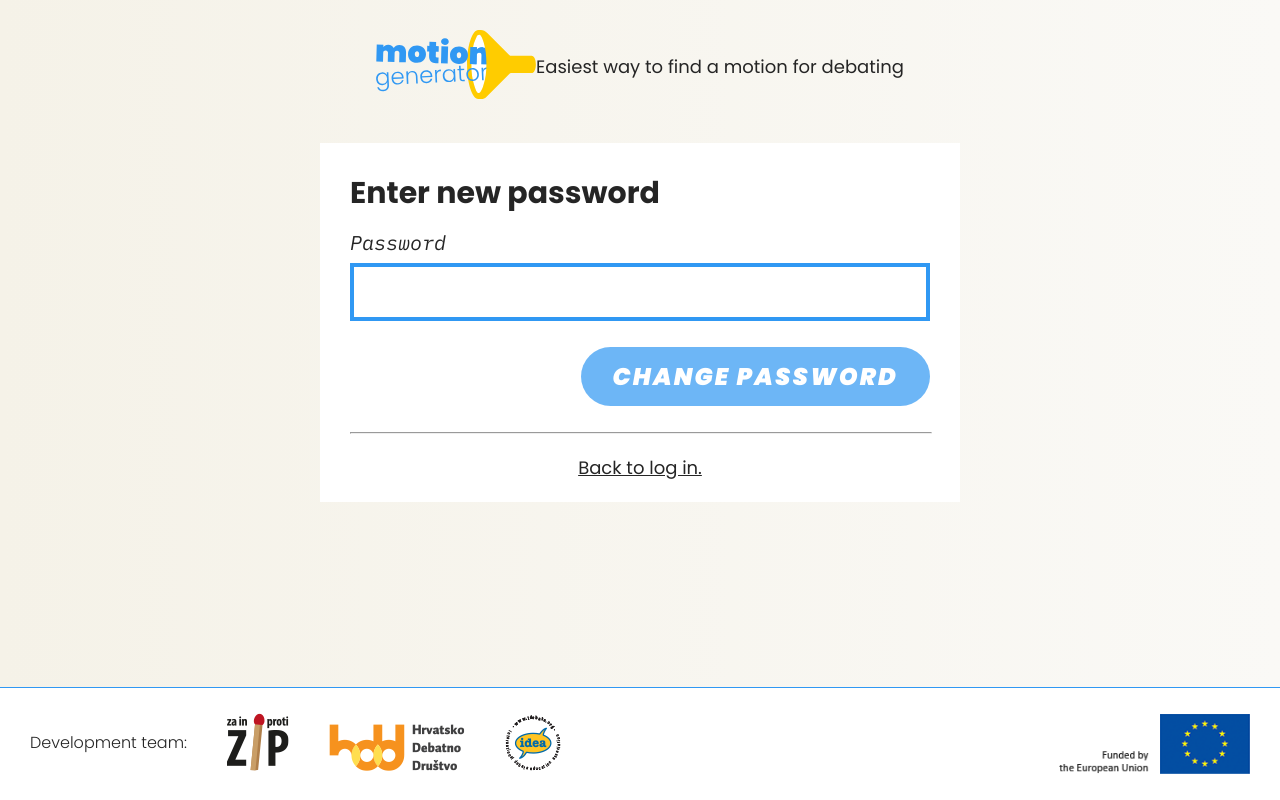
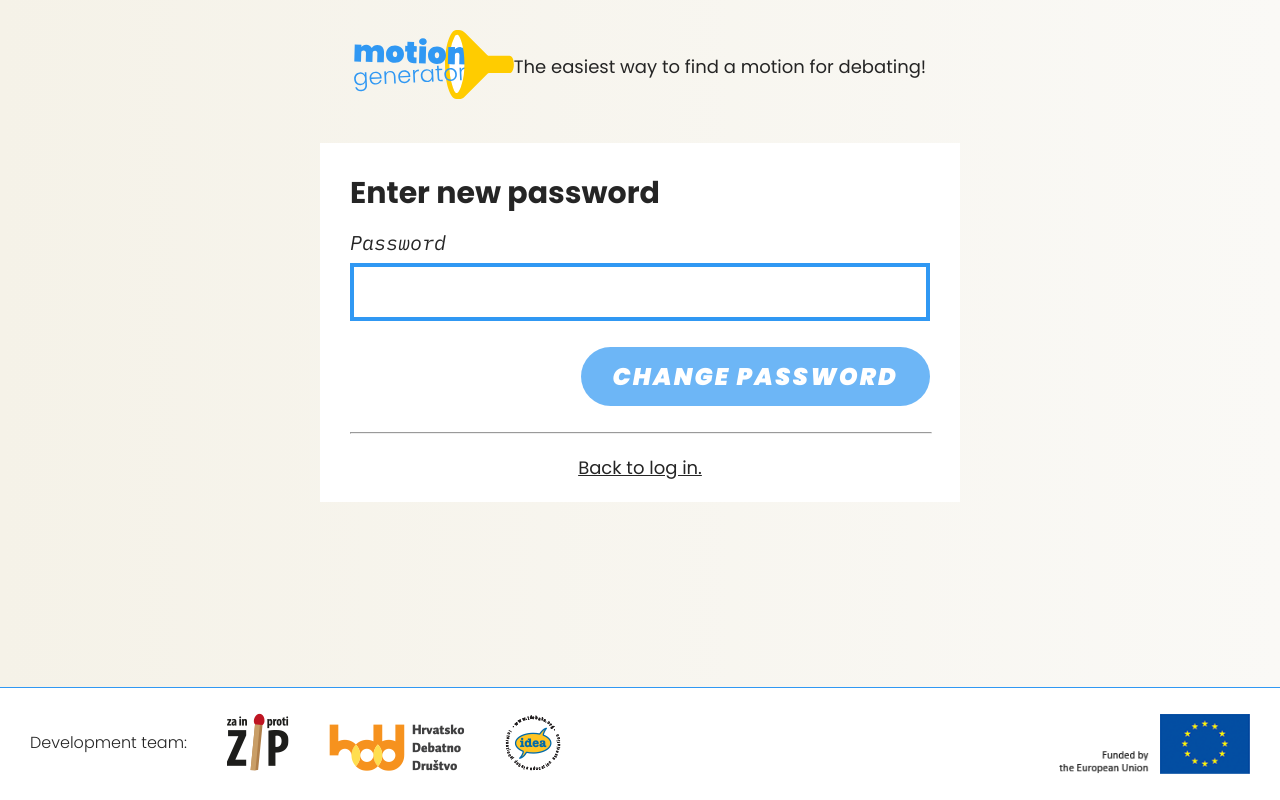
Before and after one commit to danesjenovdan/motionsearch, a Vue app in the folder frontend/: page /change/1/1 in a window 1280 px wide. Built offline with nearby package versions, Linux system fonts and the light colour scheme.

Commit message:
Add new text to motionSearch frontend

```diff
--- a/frontend/src/views/ChangePassword.vue
+++ b/frontend/src/views/ChangePassword.vue
@@ -3,7 +3,7 @@
     <div class="wrapper">
       <div class="debate-logo">
         <router-link to="/"><img src="../assets/motion-generator-logo.svg" alt="motion generator logo"></router-link>
-        <span>Easiest way to find a motion for debating</span>
+        <span>The easiest way to find a motion for debating!</span>
       </div>
       <div class="registration-form-container">
         <form @submit="change">
--- a/frontend/src/views/Home.vue
+++ b/frontend/src/views/Home.vue
@@ -4,7 +4,7 @@
      <div class="wrapper">
        <div class="debate-logo">
         <router-link to="/"><img src="../assets/motion-generator-logo.svg" alt="motion generator logo"></router-link>
-         <span>Easiest way to find a motion for debating</span>
+         <span>The easiest way to find a motion for debating!</span>
        </div>
        <filters @toggle-filters="toggleFilters"/>
      </div>
--- a/frontend/src/views/Login.vue
+++ b/frontend/src/views/Login.vue
@@ -3,7 +3,7 @@
     <div class="wrapper">
       <div class="debate-logo">
       <router-link to="/"><img src="../assets/motion-generator-logo.svg" alt="motion generator logo"></router-link>
-         <span>Easiest way to find a motion for debating</span>
+         <span>The easiest way to find a motion for debating!</span>
       </div>
       <div class="registration-form-container">
         <form @submit="login">
--- a/frontend/src/views/MotionSuggest.vue
+++ b/frontend/src/views/MotionSuggest.vue
@@ -3,7 +3,7 @@
   <div class="header">
     <div class="logo">
         <router-link to="/"><img src="../assets/motion-generator-logo.svg" alt="motion generator logo"></router-link>
-      <span>Easiest way to find a motion for debating</span>
+      <span>The easiest way to find a motion for debating!</span>
     </div>
     <div class="header-buttons">
       <router-link to="/motionSuggest" class="button button--suggest"><span>Suggest a motion</span></router-link>
@@ -20,7 +20,7 @@
             <textarea rows="3" cols="20" name="topic" ref="topic"></textarea>
           </div>
           <div class="inputContainer">
-            <label >Category</label>
+            <label >Themes</label> <!-- client wish to change from category -> Themes -->
               <div class="arrayContainer">
                 <div class="linkContainer" v-for="(element, index) in chosenCategory" :element="element" :key="element" :vid-id="index">
                     <span v-on:click="removeCategory(index)"><img src="../assets/x.svg"/></span>{{categoryOptions[element]}}
--- a/frontend/src/views/MotionView.vue
+++ b/frontend/src/views/MotionView.vue
@@ -4,7 +4,7 @@
       <div class="wrapper">
         <div class="debate-logo">
         <router-link to="/"><img src="../assets/motion-generator-logo.svg" alt="motion generator logo"></router-link>
-          <span>Easiest way to find a motion for debating</span>
+          <span>The easiest way to find a motion for debating!</span>
         </div>
         <motion class="motion" :motion="motion" :id="id" />
       </div>
--- a/frontend/src/views/Profile.vue
+++ b/frontend/src/views/Profile.vue
@@ -3,7 +3,7 @@
   <div class="header">
     <div class="logo">
       <router-link to="/"><img src="../assets/motion-generator-logo.svg" alt="motion generator logo"></router-link>
-      <span>Easiest way to find a motion for debating</span>
+      <span>The easiest way to find a motion for debating!</span>
     </div>
     <div class="header-buttons">
       <router-link to="/motionSuggest" class="button button--suggest"><span>Suggest a motion </span></router-link>
--- a/frontend/src/views/Register.vue
+++ b/frontend/src/views/Register.vue
@@ -3,7 +3,7 @@
     <div class="wrapper">
       <div class="debate-logo">
       <router-link to="/"><img src="../assets/motion-generator-logo.svg" alt="motion generator logo"></router-link>
-        <span>Easiest way to find a motion for debating</span>
+        <span>The easiest way to find a motion for debating!</span>
       </div>
       <div class="registration-form-container">
         <form @submit="register">
--- a/frontend/src/views/ResetPassword.vue
+++ b/frontend/src/views/ResetPassword.vue
@@ -3,7 +3,7 @@
     <div class="wrapper">
       <div class="debate-logo">
         <router-link to="/"><img src="../assets/motion-generator-logo.svg" alt="motion generator logo"></router-link>
-        <span>Easiest way to find a motion for debating</span>
+        <span>The easiest way to find a motion for debating!</span>
       </div>
       <div class="registration-form-container">
         <form @submit="reset">
```
